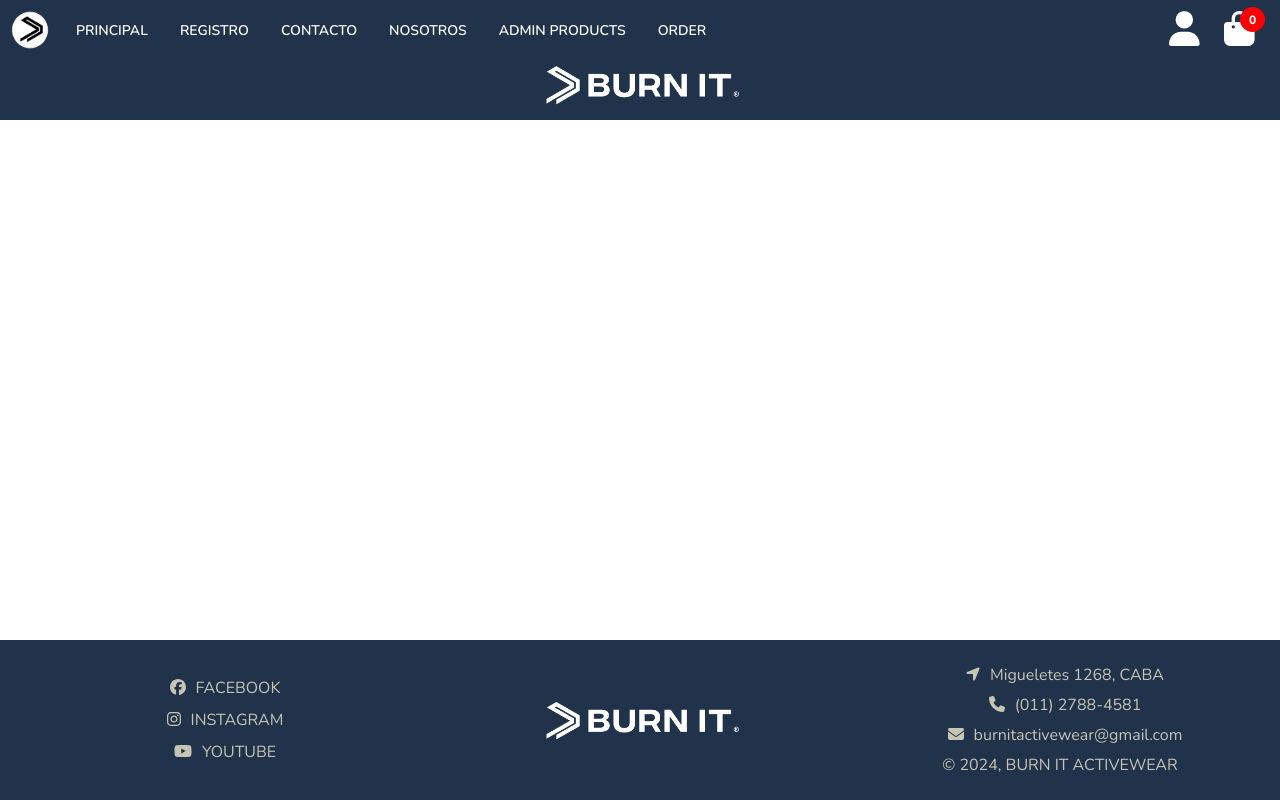
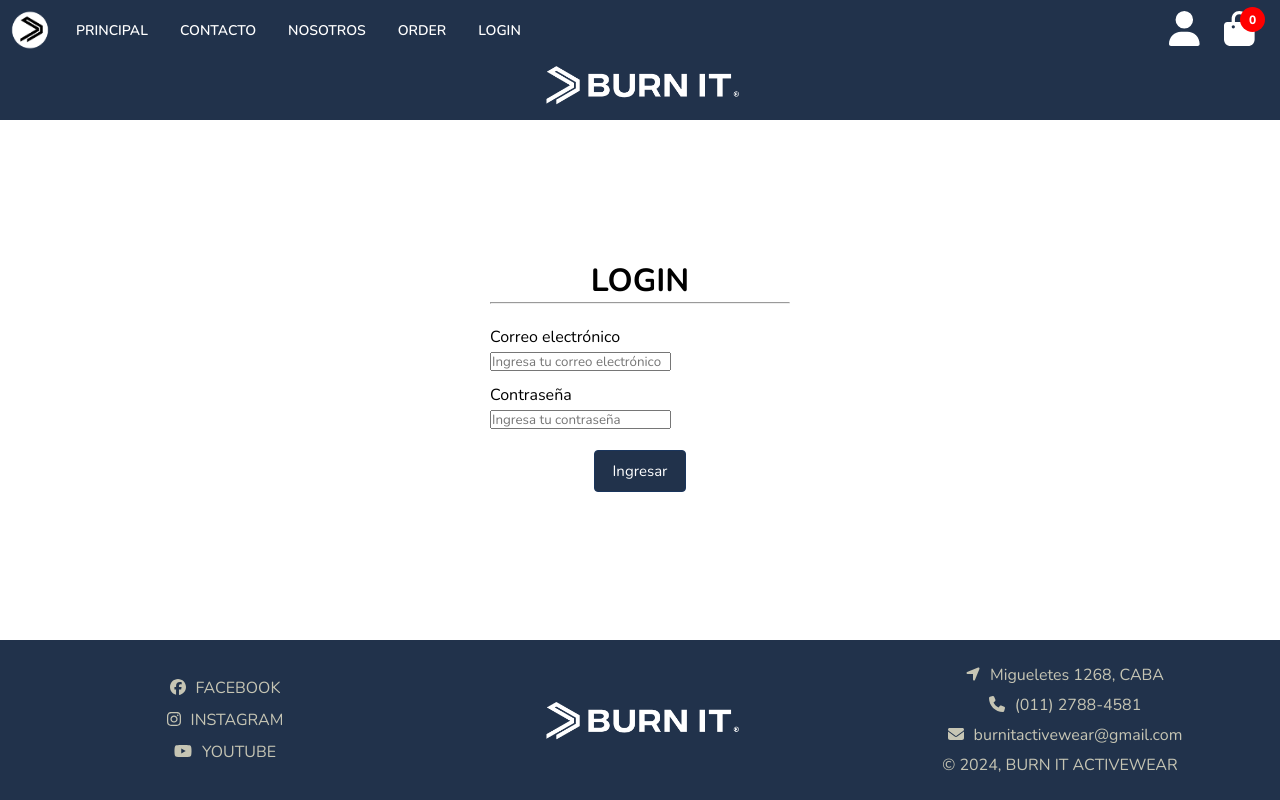
Before and after one commit to IsraelAvilaF/ecommerce-segunda-entrega, a React (Vite) app: page /Login in a window 1280 px wide. Built offline with nearby package versions, Linux system fonts and the light colour scheme; a web font is replaced by a local one.

Commit message:
Creacion de login

```diff
--- a/src/App.jsx
+++ b/src/App.jsx
@@ -1,14 +1,17 @@
 import { Route, Routes } from 'react-router'
 import Home from './pages/Home/Home'
+import Header from './components/Header/Header'
 import AcercaDe from './pages/AcercaDe/AcercaDe'
 import AdminProduct from './pages/AdminProduct/AdminProduct'
 import Contacto from './pages/Contacto/Contacto'
 import Registro from './pages/Registro/Registro'
-import Header from './components/Header/Header'
 import Footer from './components/Footer/Footer'
 import Order from './pages/Order/Order'
 import OrderModal from './context/OrderModal'
 import DetalleProduct from './pages/DetalleProduct/DetalleProduct'
+import Login from './pages/Login/Login'
+import AdminGuard from './services/guard/AdminGuard'
+
 
 const URL = `https://67cb831e3395520e6af58918.mockapi.io/`
 
@@ -21,11 +24,13 @@ function App() {
         <Routes>
           <Route path="/" element={<Home/>}/>
           <Route path="/AcercaDe" element={<AcercaDe/>}/>
-          <Route path="/AdminProduct" element={<AdminProduct/>}/>
+          <Route path="/Registro" element={<AdminGuard><Registro/></AdminGuard>}/>
+          <Route path="/AdminProduct" element={<AdminGuard><AdminProduct/></AdminGuard>}/>
           <Route path="/Contacto" element={<Contacto/>}/>
-          <Route path="/Registro" element={<Registro/>}/>
           <Route path="/Order" element={<Order/>}/>
           <Route path="/DetalleProduct/:id" element={<DetalleProduct />} />
+          <Route path="/Login" element={<Login />} />
+          <Route path="*" element={<h1>404 Not Found</h1>}/>
         </Routes>
         <Footer/>
       </main>
--- a/src/components/Header/Header.css
+++ b/src/components/Header/Header.css
@@ -169,7 +169,6 @@ body{
                 font-size: 35px;
             }
         }
-    }
 
         .main-title{
             background-color: var(--primary-color);
@@ -186,6 +185,7 @@ body{
                 img{
                     width: 200px;
                 }
+        }
+    }
 
 }
-}
--- a/src/components/Header/Header.jsx
+++ b/src/components/Header/Header.jsx
@@ -7,6 +7,7 @@ import { useOrder } from "../../context/OrderContext";
 export default function Header() {
 
     const {count, toggleCart} = useOrder()
+    const {user, logout} = useOrder()
 
     return (
         <header className="main-header">
@@ -25,11 +26,20 @@ export default function Header() {
                             PRINCIPAL
                         </NavLink>
                     </li>
-                    <li className="nav-item">
-                        <NavLink className="nav-link" to="/Registro">
-                            REGISTRO
-                        </NavLink>
-                    </li>
+                    {user ?.role === 'admin' &&
+                        (<li className="nav-item">
+                            <NavLink className="nav-link" to="/Registro">
+                                REGISTRO
+                            </NavLink>
+                        </li>)
+                    }
+                    {user ?.role === 'admin' &&(
+                        <li className="nav-item">
+                            <NavLink className="nav-link" to="/AdminProduct">
+                                ADMIN PRODUCTS
+                            </NavLink>
+                        </li>)
+                    }
                     <li className="nav-item">
                         <NavLink className="nav-link" to="/Contacto">
                             CONTACTO
@@ -41,15 +51,24 @@ export default function Header() {
                         </NavLink>
                     </li>
                     <li className="nav-item">
-                        <NavLink className="nav-link" to="/AdminProduct">
-                            ADMIN PRODUCTS
-                        </NavLink>
-                    </li>
-                    <li className="nav-item">
                         <NavLink className="nav-link" to="/Order">
                             ORDER
                         </NavLink>
                     </li>
+                    { user  ?
+                            (<li className="nav-item">
+                                <button onClick={() => logout()} className="nav-link" href="#">
+                                    LOGOUT
+                                </button>
+                            </li>)
+                            : (
+                                <li className="nav-item">
+                                    <NavLink className="nav-link" to="/Login">
+                                        LOGIN
+                                    </NavLink>
+                                </li>
+                            )
+                    }
                 </ul>
             </nav>
             <div className="main-title">
--- /dev/null
+++ b/src/context/UserContext.jsx
@@ -0,0 +1,70 @@
+import axios from "axios";
+import { createContext, useContext, useEffect, useState } from "react";
+import { URL } from "../../config/env.config";
+import Swal from "sweetalert2";
+import { useNavigate } from "react-router";
+
+const UserContext = createContext();
+
+export const useUser = () => useContext(UserContext);
+
+export function UserProvider({ children }) {
+
+    const navigate = useNavigate();
+
+    const [user, setUser] = useState(JSON.parse(localStorage.getItem('user')));
+    const [token, setToken] = useState(localStorage.getItem('token'));
+
+    useEffect(() => {
+
+        user ? localStorage.setItem('user', JSON.stringify(user))
+             : localStorage.removeItem('user');
+        token ? localStorage.setItem('token', token)
+              : localStorage.removeItem('token');
+    }, [user, token]);
+
+    async function login(data) {
+
+        try {
+            const response = await axios.post(`${URL}/login`, data);
+            const { user, token } = response.data;
+            setUser(user);
+            setToken(token);
+            Swal.fire({
+                icon: 'success',
+                title: 'Bienvenido',
+                text: `Hola ${user.name}, bienvenido de nuevo!`,
+                timer: 2000,
+                showConfirmButton: false,
+            }).then(() => {
+                navigate('/');
+            });
+        } catch (error) {
+            console.error('Error durante el login:', error);
+            Swal.fire({
+                icon: 'error',
+                title: 'Login fallido',
+                text: error.response.data.message,
+                timer: 2000,
+                showConfirmButton: false,
+            });
+        }
+    }
+
+    function logout() {
+        setUser(null);
+        setToken(null);
+    }
+
+
+    return (
+        <UserContext.Provider value={{
+            login,
+            user,
+            token,
+            logout,
+            }}>
+            {children}
+        </UserContext.Provider>
+    );
+}
--- a/src/main.jsx
+++ b/src/main.jsx
@@ -4,13 +4,16 @@ import './index.css'
 import App from './App.jsx'
 import { BrowserRouter } from 'react-router'
 import OrderProvider from './context/OrderContext.jsx'
+import { UserProvider } from './context/UserContext.jsx'
 
 createRoot(document.getElementById('root')).render(
   <BrowserRouter>
-    <StrictMode>
+    <UserProvider>
       <OrderProvider>
-          <App />
+        <StrictMode>
+              <App />
+        </StrictMode>
       </OrderProvider>
-    </StrictMode>
+    </UserProvider>
   </BrowserRouter>
 )
--- /dev/null
+++ b/src/pages/Login/Login.css
@@ -0,0 +1,105 @@
+:root{
+    --primary-color: #21324B;
+    --secondary-color: #78B9BA;
+    --background-color: #CE472F;
+    --text-color: #C6C5B4;
+}
+
+body{
+    display: flex;
+    flex-direction: column;
+    justify-content: space-between;
+}
+
+.main-header{
+    position: relative;
+}
+
+.main-title{
+    top: 0;
+}
+
+.login-title{
+    display: flex;
+    flex-direction: column;
+    align-items: center;
+    margin: 10px;
+
+    hr{
+        width: 300px;
+        font-size: 20px;
+        font-weight: 800;
+    }
+}
+
+.login-container{
+    display: flex;
+    flex-direction: column;
+    flex-grow: 2;
+    align-items: center;
+
+    .login-form{
+        width: 300px;
+        display: flex;
+        flex-direction: column;
+
+        label{
+            display: block;
+            padding: 2px 0;
+            font-family: 'Nunito', sans-serif;
+        }
+
+        .input-group{
+            margin-top: 10px;
+            width: 300px;
+
+            ::placeholder{
+                font-family: 'Nunito', sans-serif;
+            }
+        }
+
+        .login-btn{
+            text-align: center;
+            padding: 20px;
+
+            .btn{
+                padding: 10px 18px;
+                background-color: var(--primary-color);
+                border: solid 1px #1a355c;
+                color: white;
+                border-radius: 4px;
+                cursor: pointer;
+                font-family: 'Nunito', sans-serif;
+                font-size: 15px;
+            }
+        }
+    }
+}
+
+@media screen and (width > 768px) {
+
+    .contacto{
+        display: flex;
+        flex-direction: row;
+        justify-content: center;
+        align-items: center;
+
+        .contact-form{
+            display: flex;
+            align-items: center;
+            width: 50%;
+            height: 500px;
+            margin: 15px 0;
+            margin-left: 100px;
+
+            .input-group{
+                margin-top: 10px;
+                width: 500px;
+
+                ::placeholder{
+                    font-family: 'Nunito', sans-serif;
+                }
+            }
+        }
+    }
+}
--- /dev/null
+++ b/src/pages/Login/Login.jsx
@@ -0,0 +1,67 @@
+import { useForm } from 'react-hook-form';
+import './Login.css';
+import { useUser } from '../../context/UserContext';
+
+export default function Contacto() {
+
+    const{
+        register,
+        handleSubmit,
+        formState: {errors}
+    } = useForm();
+
+    const {login} = useUser();
+
+    return (
+        <main>
+            <h1 className="login-title">
+                LOGIN
+                <hr />
+            </h1>
+            <div className="login-container">
+                    <div className="login-form">
+                        <form className="form" onSubmit={handleSubmit(login)}>
+                            <div className="input-group">
+                            <label htmlFor="email">Correo electrónico</label>
+                            <input
+                                type="email"
+                                {...register("correo-electronico", {
+                                    required: 'Email es requerido',
+                                    pattern: {
+                                        value: /^[a-zA-Z0-9._%+-]+@[a-zA-Z0-9.-]+\.[a-zA-Z]{2,}$/,
+                                        message: 'Email no es válido'
+                                    },
+                                })}
+                                placeholder="Ingresa tu correo electrónico"/>
+                                {errors.email && <span className="input-error">{errors.email.message}</span>}
+                            </div>
+
+                            <div className="input-group">
+                                <label htmlFor="">Contraseña</label>
+                                <input
+                                    type="password"
+                                    {...register("contraseña", {
+                                        required: 'Contraseña es requerida',
+                                        minLength: {
+                                            value: 4,
+                                            message: 'La contraseña debe tener al menos 4 caracteres'
+                                        },
+                                        maxLength: {
+                                            value: 20,
+                                            message: 'La contraseña no puede tener más de 20 caracteres'
+                                        },
+                                    })}
+                                    placeholder="Ingresa tu contraseña"/>
+                                    {errors.password && <span className="input-error">{errors.password.message}</span>}
+                            </div>
+                            <div className="login-btn">
+                            <button className="btn button--md" type="submit">
+                                Ingresar
+                            </button>
+                            </div>
+                        </form>
+                    </div>
+            </div>
+        </main>
+    )
+}
--- /dev/null
+++ b/src/services/guard/AdminGuard.jsx
@@ -0,0 +1,10 @@
+import { Navigate } from "react-router";
+import { useOrder } from "../../context/OrderContext";
+
+export default function AdminGuard({children}) {
+
+    const {user} = useOrder();
+
+    return user?.role === 'admin' ? children : <Navigate to="/" replace />;
+
+}
```
Also changed, not shown: config/env.config.jsx (added, +7 -0 lines), 1 other file (tests, documents, lock files or other folders). Lines whose indentation alone changed are shown as unchanged.
